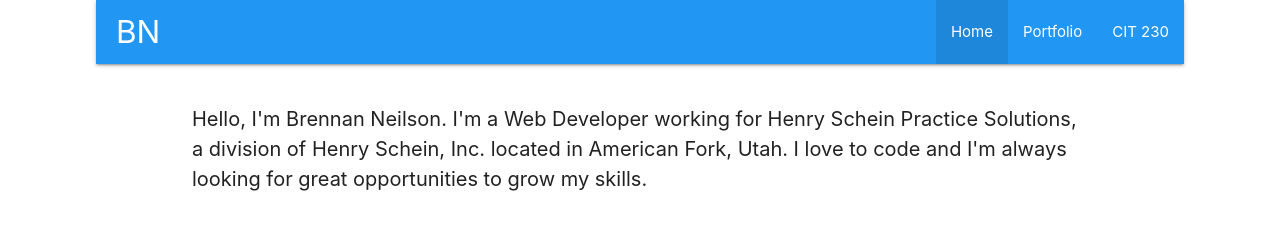
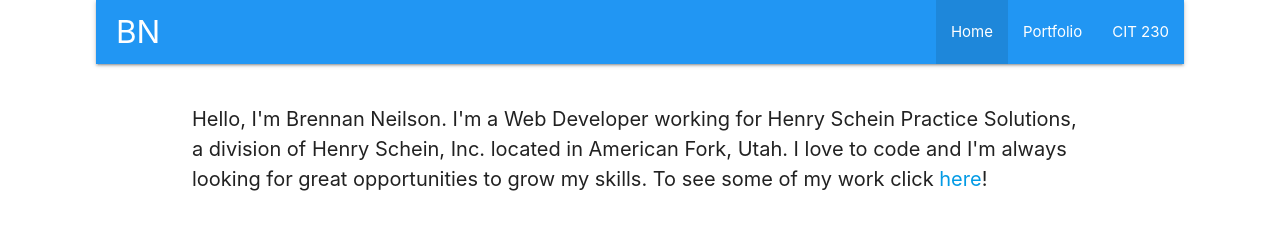
Before and after one commit to bvneilson/brennanneilson.com, a website: page public/index.html in a window 1280 px wide. Shown: the top 240 px of the page. Drawn offline with nearby package versions, Linux system fonts and the light colour scheme; some packages are replaced by stand-ins of ours.

Commit message:
text added to homepage

```diff
--- a/public/index.html
+++ b/public/index.html
@@ -37,7 +37,7 @@
 	<main>
 		<div class="container">
 			<div class="row" id="about">
-					<p>Hello, I'm Brennan Neilson. I'm a Web Developer working for Henry Schein Practice Solutions, a division of Henry Schein, Inc. located in American Fork, Utah. I love to code and I'm always looking for great opportunities to grow my skills.</p>
+					<p>Hello, I'm Brennan Neilson. I'm a Web Developer working for Henry Schein Practice Solutions, a division of Henry Schein, Inc. located in American Fork, Utah. I love to code and I'm always looking for great opportunities to grow my skills. To see some of my work click <a href="/portfolio">here</a>!</p>
 			</div>
       <div class="row" id="skills">
         <h3>Skills</h3>
```
